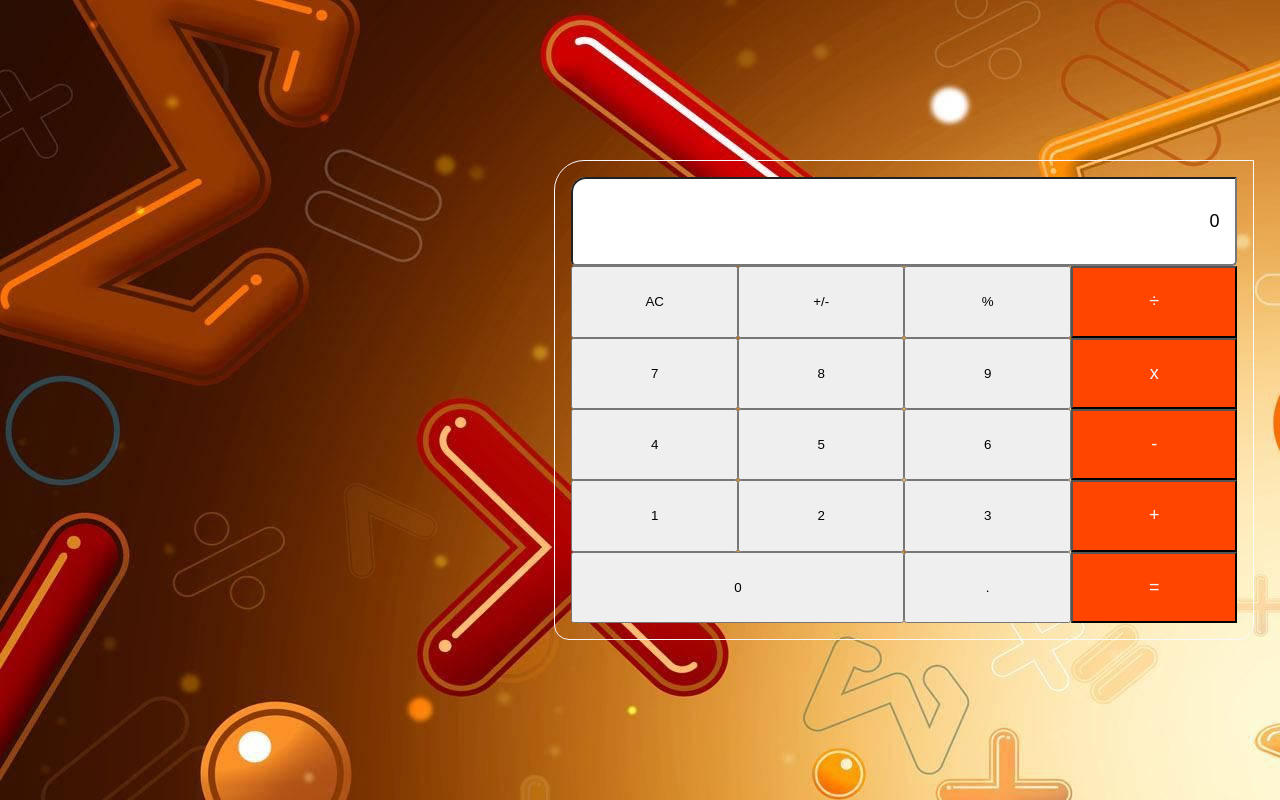
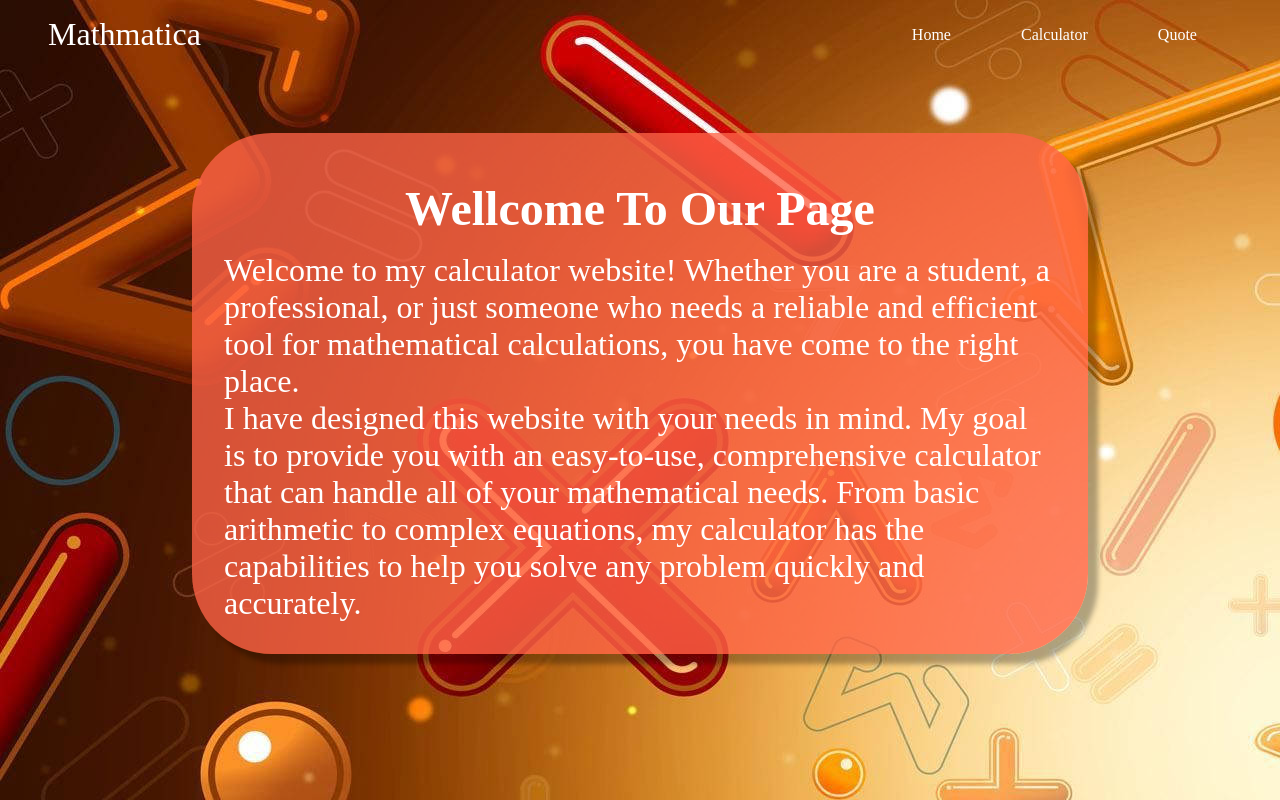
Before and after one commit to PowerLevel9000/mathmatica, a React (Create React App) app: page / in a window 1280 px wide. Built offline with nearby package versions, Linux system fonts and the light colour scheme.

Commit message:
routing pages

```diff
--- a/package.json
+++ b/package.json
@@ -12,6 +12,8 @@
     "prop-types": "^15.8.1",
     "react": "^18.2.0",
     "react-dom": "^18.2.0",
+    "react-router": "^6.8.2",
+    "react-router-dom": "^6.8.2",
     "react-scripts": "5.0.1",
     "web-vitals": "^2.1.4"
   },
--- a/src/App.js
+++ b/src/App.js
@@ -1,12 +1,22 @@
-import Calculator from './components/calculator';
-// import './App.css';
+import { Routes, Route, BrowserRouter } from 'react-router-dom';
+import Calculator from './components/Calculator';
+import Navigation from './components/Navigation';
+import Home from './components/Home';
+import Quote from './components/Quote';
+import Default from './components/Default';
 
 function App() {
   return (
-    <div className="App">
-      <div className="background" />
-      <Calculator />
-    </div>
+    <BrowserRouter>
+      <Navigation />
+      <Routes>
+        <Route element={<div className="background" />} />
+        <Route path="/" element={<Home />} />
+        <Route path="/calculator" element={<Calculator />} />
+        <Route path="/quote" element={<Quote />} />
+        <Route path="*" element={<Default />} />
+      </Routes>
+    </BrowserRouter>
   );
 }
 
--- /dev/null
+++ b/src/components/Calculator.jsx
@@ -0,0 +1,55 @@
+import React, { useState } from 'react';
+import calculate from './logics/calculate';
+import WellcomeCalc from './WellcomeCalc';
+
+function Calculator() {
+  const [result, setResult] = useState({
+    total: null,
+    next: null,
+    operation: null,
+  });
+  const handleClick = (buttonName) => {
+    setResult(calculate(result, buttonName));
+  };
+  return (
+    <div className="calWrapper">
+      <WellcomeCalc />
+      <div className="calculator">
+        <div className="screen">
+          <input type="text" value={result.next || result.total || '0'} />
+          <small>e</small>
+        </div>
+        <div className="buttons">
+
+          <button className="button" type="button" onClick={() => handleClick('AC')}>AC</button>
+          <button className="button" type="button" onClick={() => handleClick('+/-')}>+/-</button>
+          <button className="button" type="button" onClick={() => handleClick('%')}>%</button>
+          <button className="button" type="button" onClick={() => handleClick('÷')}>÷</button>
+
+          <button className="button" type="button" onClick={() => handleClick('7')}>7</button>
+          <button className="button" type="button" onClick={() => handleClick('8')}>8</button>
+          <button className="button" type="button" onClick={() => handleClick('9')}>9</button>
+          <button className="button" type="button" onClick={() => handleClick('x')}>x</button>
+
+          <button className="button" type="button" onClick={() => handleClick('4')}>4</button>
+          <button className="button" type="button" onClick={() => handleClick('5')}>5</button>
+          <button className="button" type="button" onClick={() => handleClick('6')}>6</button>
+          <button className="button" type="button" onClick={() => handleClick('-')}>-</button>
+
+          <button className="button" type="button" onClick={() => handleClick('1')}>1</button>
+          <button className="button" type="button" onClick={() => handleClick('2')}>2</button>
+          <button className="button" type="button" onClick={() => handleClick('3')}>3</button>
+          <button className="button" type="button" onClick={() => handleClick('+')}>+</button>
+
+          <button className="button" type="button" onClick={() => handleClick('0')}>0</button>
+          <button className="button" type="button" onClick={() => handleClick('.')}>.</button>
+          <button className="button" type="button" onClick={() => handleClick('=')}>=</button>
+
+        </div>
+      </div>
+    </div>
+
+  );
+}
+
+export default Calculator;
--- /dev/null
+++ b/src/components/Default.jsx
@@ -0,0 +1,17 @@
+import React from 'react';
+import { Link } from 'react-router-dom';
+
+const Default = () => (
+  <section className="page_404">
+    <div className="wrapper404">
+      <h3 className="h2">
+        Look like you&apos;re lost
+      </h3>
+      <p>the page you are looking for not avaible!</p>
+      <Link to="/" class="link_404">Go to Home</Link>
+    </div>
+
+  </section>
+);
+
+export default Default;
--- /dev/null
+++ b/src/components/Home.jsx
@@ -0,0 +1,22 @@
+import React from 'react';
+
+const Home = () => (
+  <div className="text">
+    <h2 className="subhedding">Wellcome To Our Page</h2>
+    <p>
+      Welcome to my calculator website! Whether you are a student,
+      a professional, or just someone who needs a reliable and
+      efficient tool for mathematical calculations, you have come
+      to the right place.
+    </p>
+    <p>
+      I have designed this website with your needs in mind.
+      My goal is to provide you with an easy-to-use, comprehensive calculator
+      that can handle all of your mathematical needs. From basic arithmetic to complex
+      equations, my calculator has the capabilities to help you
+      solve any problem quickly and accurately.
+    </p>
+  </div>
+);
+
+export default Home;
--- /dev/null
+++ b/src/components/Navigation.jsx
@@ -0,0 +1,25 @@
+import React from 'react';
+import { Link } from 'react-router-dom';
+
+const Navigation = () => (
+  <nav className="App-navigation">
+    <div className="logo">
+      <Link to="/">
+        Mathmatica
+      </Link>
+    </div>
+    <div className="menu">
+      <li>
+        <Link to="/">Home</Link>
+      </li>
+      <li>
+        <Link to="/calculator">Calculator</Link>
+      </li>
+      <li>
+        <Link to="/quote">Quote</Link>
+      </li>
+    </div>
+  </nav>
+);
+
+export default Navigation;
--- /dev/null
+++ b/src/components/Quote.jsx
@@ -0,0 +1,12 @@
+import React from 'react';
+
+const Quote = () => (
+  <div className="text">
+    <h2 className="subhedding">Quote of the day</h2>
+    Without mathematics, there’s nothing you can do. Everything around you is mathematics.
+    Everything around you is numbers.
+    <span>— Shakuntala Devi, Indian writer and mental calculator</span>
+  </div>
+);
+
+export default Quote;
--- /dev/null
+++ b/src/components/WellcomeCalc.jsx
@@ -0,0 +1,15 @@
+import React from 'react';
+
+const WellcomeCalc = () => (
+  <div className="calc">
+    <h2 className="calcHeadding">Let&apos;s Do Some Maths!</h2>
+    <p>
+      Start with some basics calculations
+    </p>
+    <p>
+      How about 2 + 2 ?
+    </p>
+  </div>
+);
+
+export default WellcomeCalc;
--- a/src/components/calculator.js
+++ /dev/null
@@ -1,50 +0,0 @@
-import React, { useState } from 'react';
-import calculate from './logics/calculate';
-
-function Calculator() {
-  const [result, setResult] = useState({
-    total: null,
-    next: null,
-    operation: null,
-  });
-  const handleClick = (buttonName) => {
-    setResult(calculate(result, buttonName));
-  };
-  return (
-    <div className="calculator">
-      <div className="screen">
-        <input type="text" value={result.next || result.total || '0'} />
-        <small>e</small>
-      </div>
-      <div className="buttons">
-
-        <button className="button" type="button" onClick={() => handleClick('AC')}>AC</button>
-        <button className="button" type="button" onClick={() => handleClick('+/-')}>+/-</button>
-        <button className="button" type="button" onClick={() => handleClick('%')}>%</button>
-        <button className="button" type="button" onClick={() => handleClick('÷')}>÷</button>
-
-        <button className="button" type="button" onClick={() => handleClick('7')}>7</button>
-        <button className="button" type="button" onClick={() => handleClick('8')}>8</button>
-        <button className="button" type="button" onClick={() => handleClick('9')}>9</button>
-        <button className="button" type="button" onClick={() => handleClick('x')}>x</button>
-
-        <button className="button" type="button" onClick={() => handleClick('4')}>4</button>
-        <button className="button" type="button" onClick={() => handleClick('5')}>5</button>
-        <button className="button" type="button" onClick={() => handleClick('6')}>6</button>
-        <button className="button" type="button" onClick={() => handleClick('-')}>-</button>
-
-        <button className="button" type="button" onClick={() => handleClick('1')}>1</button>
-        <button className="button" type="button" onClick={() => handleClick('2')}>2</button>
-        <button className="button" type="button" onClick={() => handleClick('3')}>3</button>
-        <button className="button" type="button" onClick={() => handleClick('+')}>+</button>
-
-        <button className="button" type="button" onClick={() => handleClick('0')}>0</button>
-        <button className="button" type="button" onClick={() => handleClick('.')}>.</button>
-        <button className="button" type="button" onClick={() => handleClick('=')}>=</button>
-
-      </div>
-    </div>
-  );
-}
-
-export default Calculator;
--- a/src/index.css
+++ b/src/index.css
@@ -8,13 +8,56 @@ body {
   background: url('./media/math-background.jpg');
   width: 100%;
   height: 100%;
+  color: white;
+}
+
+nav {
+  display: flex;
+  justify-content: space-between;
+  font-size: 2rem;
+  padding: 1rem 3rem;
+}
+
+li {
+  list-style: none;
+}
+
+nav a {
+  color: white;
+  text-decoration: none;
+}
+
+.menu {
+  width: 30%;
+  display: flex;
+  justify-content: space-around;
+  align-items: center;
+  font-size: 1rem;
 }
 
 #root {
+  min-height: 80vh;
   margin: 0;
   padding: 0;
   height: inherit;
   width: inherit;
+}
+
+.text {
+  display: grid;
+  place-items: center;
+  background-color: rgba(255, 99, 71, 0.779);
+  font-size: 2rem;
+  width: 70%;
+  padding: 2rem;
+  margin: 4rem auto;
+  border-radius: 5rem;
+  color: white;
+  box-shadow: 10px 10px 5px rgba(0, 0, 0, 0.3);
+}
+
+.subhedding {
+  margin: 1rem;
 }
 
 .App {
@@ -25,7 +68,6 @@ body {
 }
 
 .calculator {
-  position: absolute;
   width: 100%;
   max-width: 300px;
   max-width: 700px;
@@ -36,8 +78,28 @@ body {
   border: 1px solid ghostwhite;
   border-radius: 30px 0 15px 15px;
   padding: 1rem;
-  top: 20%;
-  right: 2%;
+  z-index: 1;
+}
+
+.calWrapper {
+  height: 90vh;
+  display: flex;
+  align-items: center;
+  justify-content: space-between;
+  padding-left: 2rem;
+}
+
+.calc {
+  width: 20%;
+  background-color: rgba(255, 99, 71, 0.749);
+  padding: 2rem;
+  border-radius: 10px;
+  align-self: flex-start;
+  margin-top: 3rem;
+}
+
+.calcHeadding {
+  margin-bottom: 1rem;
 }
 
 .screen {
@@ -84,3 +146,31 @@ input {
   text-align: end;
   padding: 1rem;
 }
+
+.page_404 {
+  width: 50%;
+  height: 70vh;
+  font-size: 20px;
+  justify-content: space-around;
+  background-color: rgba(255, 99, 71, 0.779);
+  box-shadow: 10px 10px 5px rgba(0, 0, 0, 0.3);
+  margin: 2rem auto;
+  display: flex;
+  flex-direction: column;
+  align-items: center;
+  border-radius: 5rem;
+}
+
+.wrapper404 {
+  height: 50%;
+  display: inherit;
+  flex-direction: column;
+  justify-content: space-around;
+}
+
+.wrapper404 a {
+  background-color: aqua;
+  width: fit-content;
+  padding: 1rem;
+  border-radius: 5px;
+}
```
Also changed, not shown: 1 other file (tests, documents, lock files or other folders).
